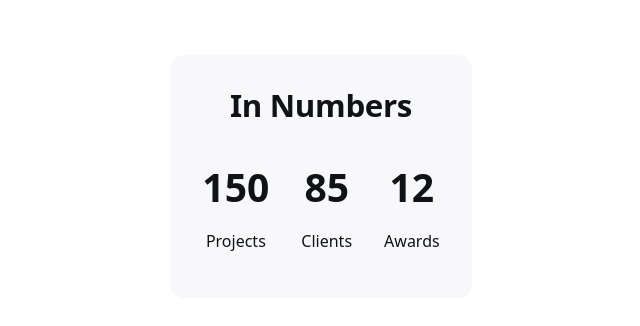
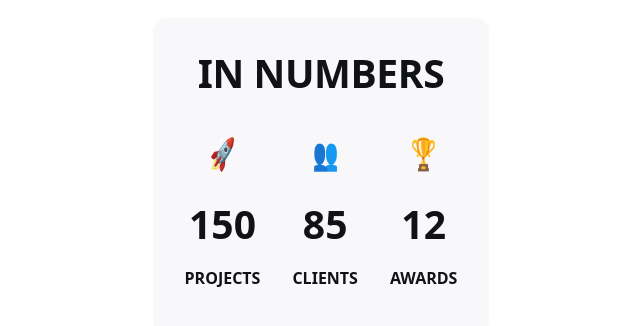
Before and after one commit to Dynamic-Capital/theprojectarchive, a Next.js app in the folder next-app/: page / in a window 1280 px wide. Shown: the part 3949-4275 px from the top of the page, without its empty margins (319-959 px from the left). Built offline with nearby package versions, Linux system fonts and the light colour scheme; no server answers; grey boxes are pictures that could not be loaded.

Commit message:
feat: animate numbers with 3D icons

```diff
--- a/next-app/components/Numbers.jsx
+++ b/next-app/components/Numbers.jsx
@@ -1,6 +1,6 @@
 "use client";
 import React, { useRef, useState, useEffect } from 'react';
-import { useInView, animate, useReducedMotion } from 'framer-motion';
+import { useInView, animate, useReducedMotion, motion } from 'framer-motion';
 import ParallaxSection from './ParallaxSection';
 
 function Counter({ value = 0, label = '' }) {
@@ -39,10 +39,12 @@ function Counter({ value = 0, label = '' }) {
 
 export default function Numbers() {
   const stats = [
-    { label: 'Projects', value: 150 },
-    { label: 'Clients', value: 85 },
-    { label: 'Awards', value: 12 },
+    { label: 'Projects', value: 150, icon: '🚀' },
+    { label: 'Clients', value: 85, icon: '👥' },
+    { label: 'Awards', value: 12, icon: '🏆' },
   ];
+
+  const shouldReduceMotion = useReducedMotion();
 
   return (
     <ParallaxSection
@@ -51,16 +53,46 @@ export default function Numbers() {
       alt="Background image for In Numbers section"
       overlay
     >
-      <h2 style={{ fontSize: 'var(--fs-4)', fontWeight: 750, marginBottom: 'var(--space-6)' }}>
+      <h2
+        style={{
+          fontSize: 'var(--fs-5)',
+          fontWeight: 800,
+          marginBottom: 'var(--space-6)',
+          textTransform: 'uppercase',
+          textAlign: 'center',
+        }}
+      >
         In Numbers
       </h2>
       <div
         style={{ display: 'flex', gap: 'var(--space-6)', justifyContent: 'center' }}
       >
-        {stats.map(({ label, value }) => (
+        {stats.map(({ label, value, icon }) => (
           <div key={label} style={{ textAlign: 'center' }}>
+            <motion.span
+              role="img"
+              aria-hidden="true"
+              style={{
+                fontSize: 'var(--fs-4)',
+                display: 'inline-block',
+                marginBottom: 'var(--space-4)',
+                transformStyle: 'preserve-3d',
+              }}
+              animate={shouldReduceMotion ? { rotateY: 0 } : { rotateY: 360 }}
+              transition={{ repeat: Infinity, duration: 8, ease: 'linear' }}
+            >
+              {icon}
+            </motion.span>
             <Counter value={value} label={label} />
-            <p>{label}</p>
+            <p
+              style={{
+                fontSize: 'var(--fs-1)',
+                fontWeight: 600,
+                textTransform: 'uppercase',
+              }}
+            >
+              {label}
+            </p>
           </div>
         ))}
       </div>
```
Also changed, not shown: 1 other file (tests, documents, lock files or other folders).
